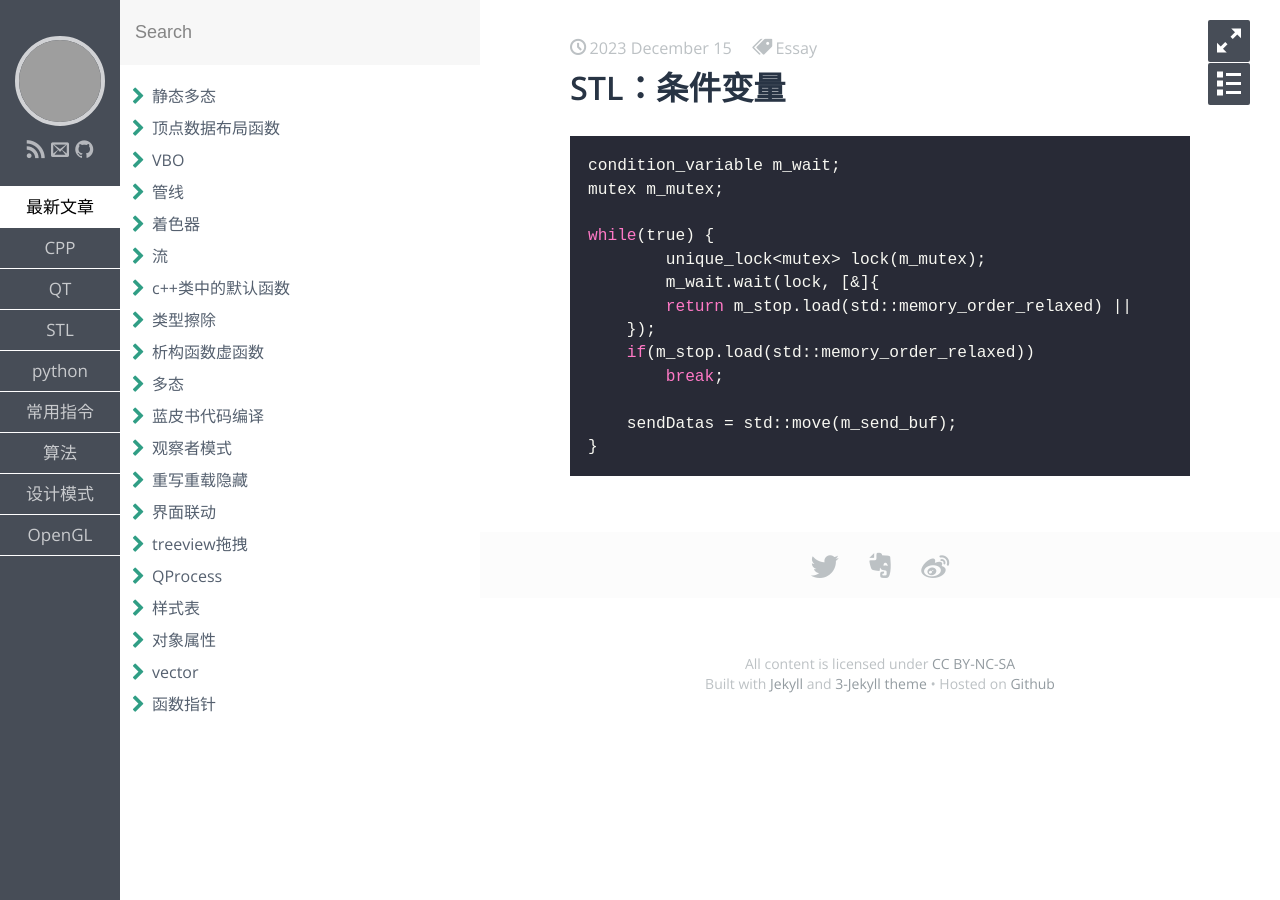
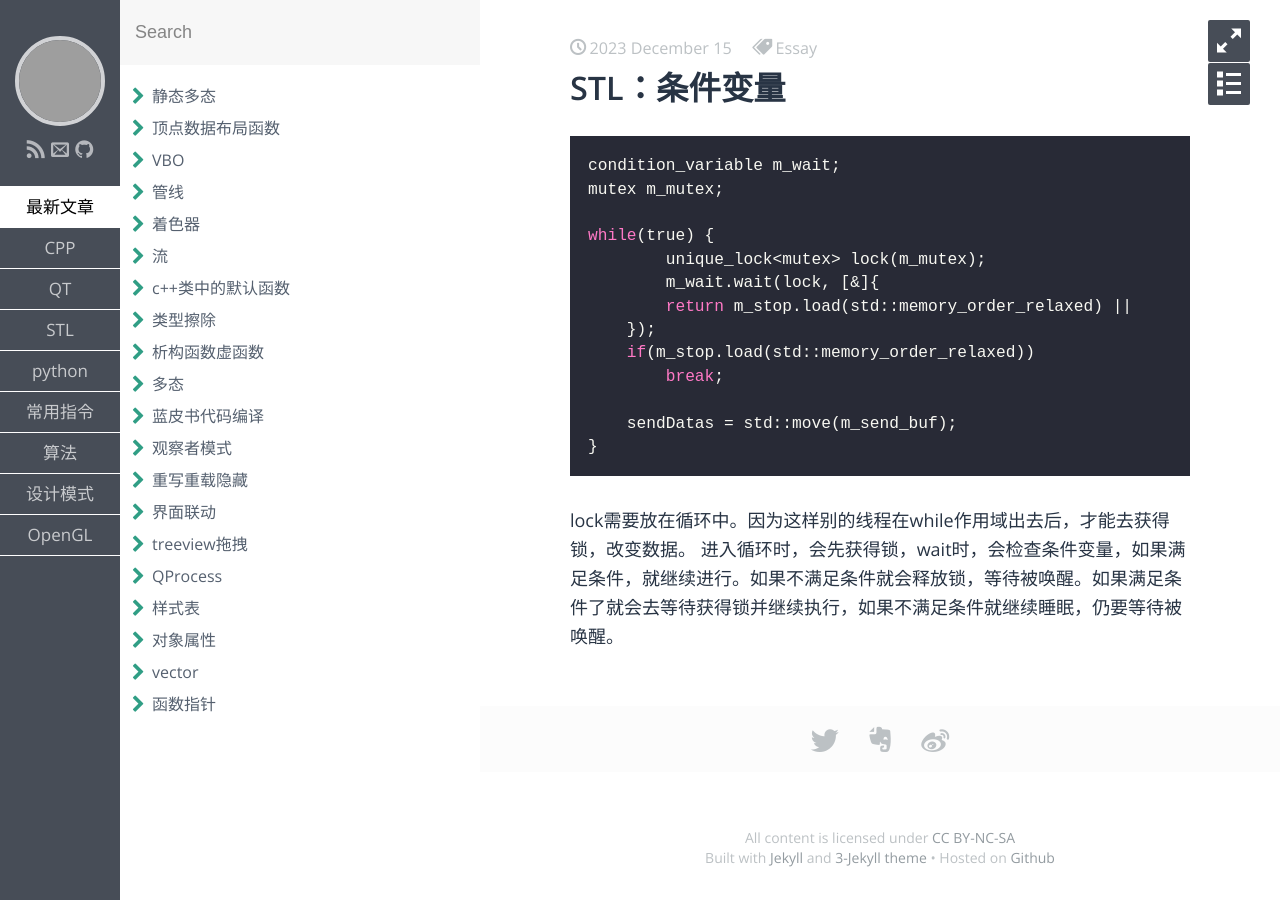
Before and after one commit to aliangaaa/aliangaaa.github.io, a Jekyll site: the page built from _posts/STL/2023-12-15-条件变量.md, in a window 1280 px wide. Built offline with Jekyll 4.4.1, drawn with Linux system fonts in a browser that asks for light colours; some web fonts are replaced; grey boxes are pictures that could not be loaded.

Commit message:
Update 2023-12-15-条件变量.md

````diff
--- a/_posts/STL/2023-12-15-条件变量.md
+++ b/_posts/STL/2023-12-15-条件变量.md
@@ -22,3 +22,5 @@ while(true) {
     sendDatas = std::move(m_send_buf);
 }
 ```
+lock需要放在循环中。因为这样别的线程在while作用域出去后，才能去获得锁，改变数据。
+进入循环时，会先获得锁，wait时，会检查条件变量，如果满足条件，就继续进行。如果不满足条件就会释放锁，等待被唤醒。如果满足条件了就会去等待获得锁并继续执行，如果不满足条件就继续睡眠，仍要等待被唤醒。
````
